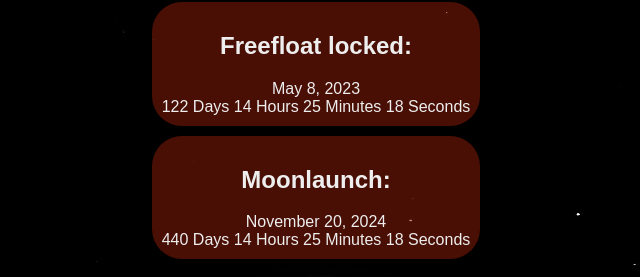
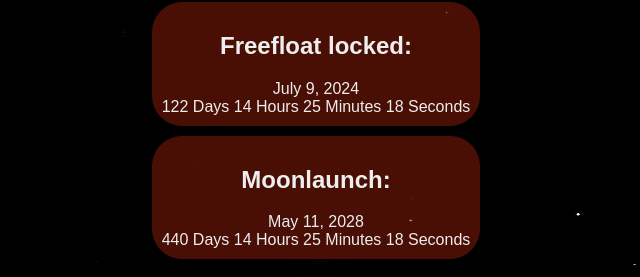
Before and after one commit to IamZex/moonlaunch, a website: page index.html in a window 1280 px wide. Shown: the part 163-440 px from the top of the page, 324-964 px from the left. Drawn offline with Linux system fonts and the light colour scheme; a web font is replaced by a local one.

Commit message:
Update index.html

```diff
--- a/index.html
+++ b/index.html
@@ -48,7 +48,7 @@
                 <div class="countdownContainer"id="floatContainer">
 
                     <div id= "floatText"><h2>Freefloat locked:</h2> </div>
-                    <div id= "floatDate">May 8, 2023</div>
+                    <div id= "floatDate">July 9, 2024</div>
                     <div class= "floatLock" id="floatLock"></div>
 
                 </div>
@@ -56,7 +56,7 @@
                 <div class="countdownContainer" id="moonContainer">
 
                     <div><h2>Moonlaunch:</h2></div>
-                    <div id="moonDate"> November 20, 2024</div>
+                    <div id="moonDate"> May 11, 2028</div>
                     <div  class = "moonLaunch" id="moonLaunch"></div>
 
                 </div>
@@ -77,6 +77,7 @@
             <br> June 29 it was 4 million every 19 Days
             <br> August 19 it's 4 million every 14 Days
             <br> Sept 15 it's 4 million every 13 days"
+            <br> Things have slowed as of Nov 16 it's 4 million every 37 days
 
             </div>
         </div>
```
